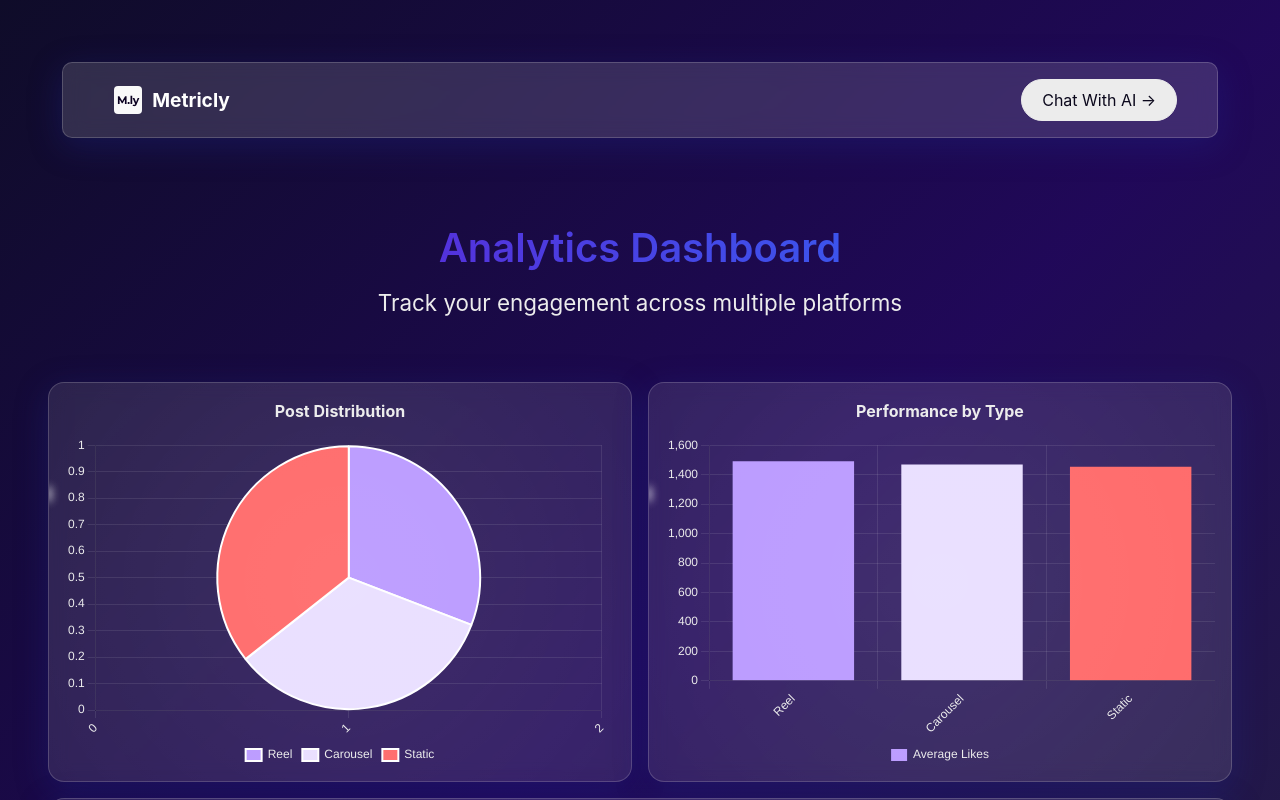
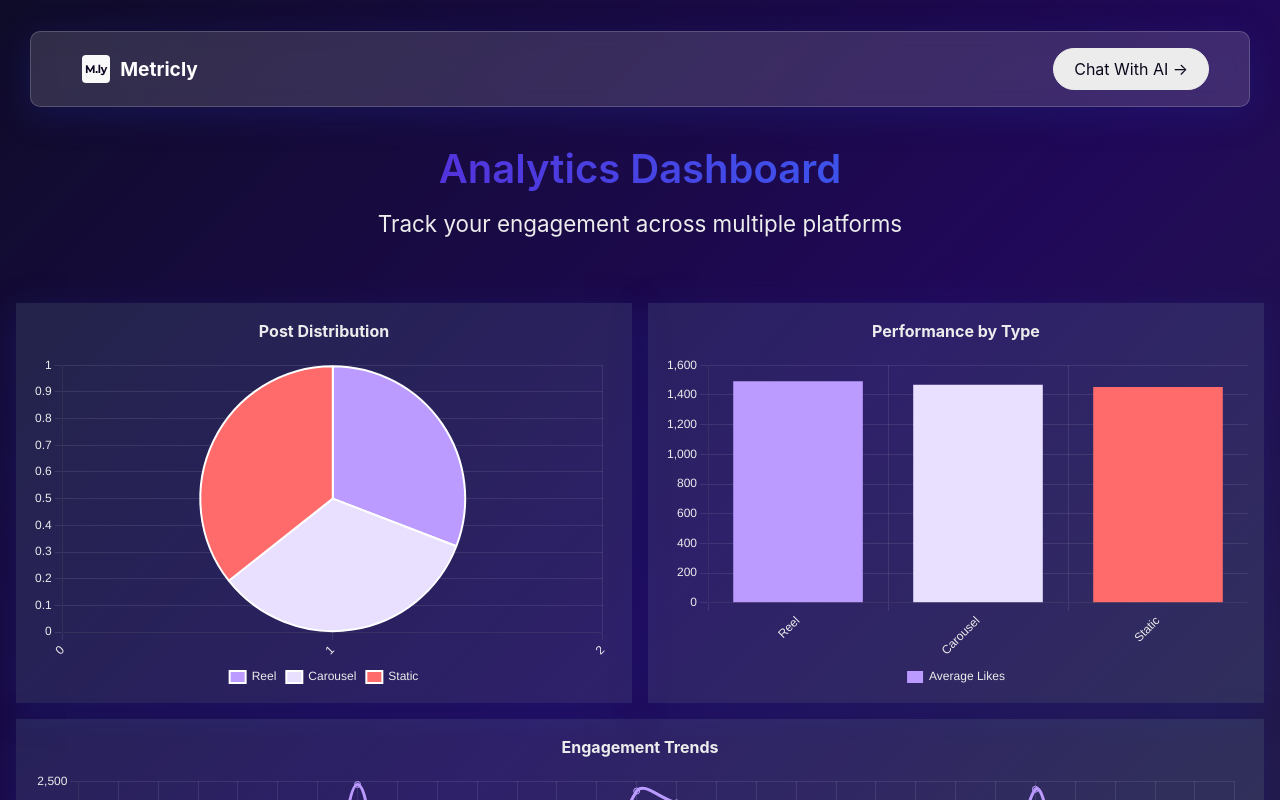
Before and after one commit to viditagrawal56/metricly_hackathon, a React (Vite) app: page /analytics in a window 1280 px wide. Shown: the top 800 px of the page. Built offline with nearby package versions, Linux system fonts and the light colour scheme.

Commit message:
Analytics page card border effect

```diff
--- a/src/components/Graph/Graphs.css
+++ b/src/components/Graph/Graphs.css
@@ -6,6 +6,9 @@
   --tertiary-color: #ff6b6b;
   --background-color: #0f0c29;
   --text-color: #ffffff;
+  --c1: rgba(168, 239, 255, 1);
+  --c2: rgba(168, 239, 255, 0.1);
+  --d: 2500ms;
 }
 
 .animated-text {
@@ -13,13 +16,14 @@
 }
 
 .analytics-page {
-  padding: 2rem;
+  padding-top: 1px;
   background: linear-gradient(135deg, #0f0c29, #2c0c77a5, #24243e);
 }
 
 .analytics-header {
   text-align: center;
   margin-bottom: 2rem;
+  margin-top: -3rem;
 }
 
 .analytics-header h1 {
@@ -52,12 +56,15 @@
   max-width: 1400px;
   margin: 0 auto;
 }
+@property --angle {
+  syntax: "<angle>";
+  initial-value: 0deg;
+  inherits: true;
+}
+
 .chart-wrapper {
-  background: rgba(255, 255, 255, 0.1);
+  background: rgba(168, 239, 255, 0.1);
   box-shadow: 0 8px 32px 0 rgba(31, 38, 135, 0.37);
-  backdrop-filter: blur(10px);
-  border: 1px solid rgba(255, 255, 255, 0.18);
-  border-radius: 16px;
   padding: 16px;
   height: 400px;
   width: 100%;
@@ -65,61 +72,30 @@
   overflow: hidden;
   display: flex;
   flex-direction: column;
-  transition: transform 0.2s ease;
+
+  animation: none;
 }
 
-.chart-wrapper::before {
-  content: "";
-  position: absolute;
-  inset: 0;
-  background: radial-gradient(
-    circle,
-    rgba(255, 255, 255, 0.1),
-    rgba(255, 255, 255, 0.05),
-    transparent
-  );
-  opacity: 0.5;
-  pointer-events: none;
+.chart-wrapper:hover {
+  border: 1px solid;
+  border-image: conic-gradient(
+      from var(--angle),
+      var(--c2),
+      var(--c1) 0.1turn,
+      var(--c1) 0.15turn,
+      var(--c2) 0.25turn
+    )
+    30;
+  animation: borderRotate var(--d) linear infinite forwards;
 }
 
-.star-container {
-  position: absolute;
-  inset: 0;
-  overflow: hidden;
+/* Keyframe animation for spinning the border */
+@keyframes borderRotate {
+  100% {
+    --angle: 420deg;
+  }
 }
 
-.star {
-  position: absolute;
-  height: 10px;
-
-  background-color: #fff; /* bg-white */
-  border-radius: 50%; /* rounded-full */
-  box-shadow: 0 0 8px 2px white;
-  animation: starBorderMove 6s linear infinite;
-}
-
-@keyframes starBorderMove {
-  0% {
-    top: 0;
-    left: 0;
-  }
-  25% {
-    top: 0;
-    left: 100%;
-  }
-  50% {
-    top: 100%;
-    left: 100%;
-  }
-  75% {
-    top: 100%;
-    left: 0;
-  }
-  100% {
-    top: 0;
-    left: 0;
-  }
-}
 .chart-wrapper h2 {
   color: #ececec;
   font-size: 1rem;
@@ -139,6 +115,7 @@
   grid-area: engagement;
   height: 500px;
 }
+
 @media (max-width: 1024px) {
   .graph-container {
     grid-template-areas:
@@ -155,6 +132,7 @@
     height: 400px;
   }
 }
+
 @media (max-width: 768px) {
   .animated-text {
     font-size: 1.2rem !important;
--- a/src/components/Graph/Graphs.tsx
+++ b/src/components/Graph/Graphs.tsx
@@ -198,9 +198,6 @@ function Graph() {
           variants={itemVariants}
           whileHover={{ scale: 1.02 }}
         >
-          <div className="star-container">
-            <div className="star"></div>
-          </div>
           <h2>Post Distribution</h2>
           <Pie data={processedData.distribution} options={chartOptions} />
         </motion.div>
@@ -210,9 +207,6 @@ function Graph() {
           variants={itemVariants}
           whileHover={{ scale: 1.02 }}
         >
-          <div className="star-container">
-            <div className="star"></div>
-          </div>
           <h2>Performance by Type</h2>
           <Bar
             data={{
```
